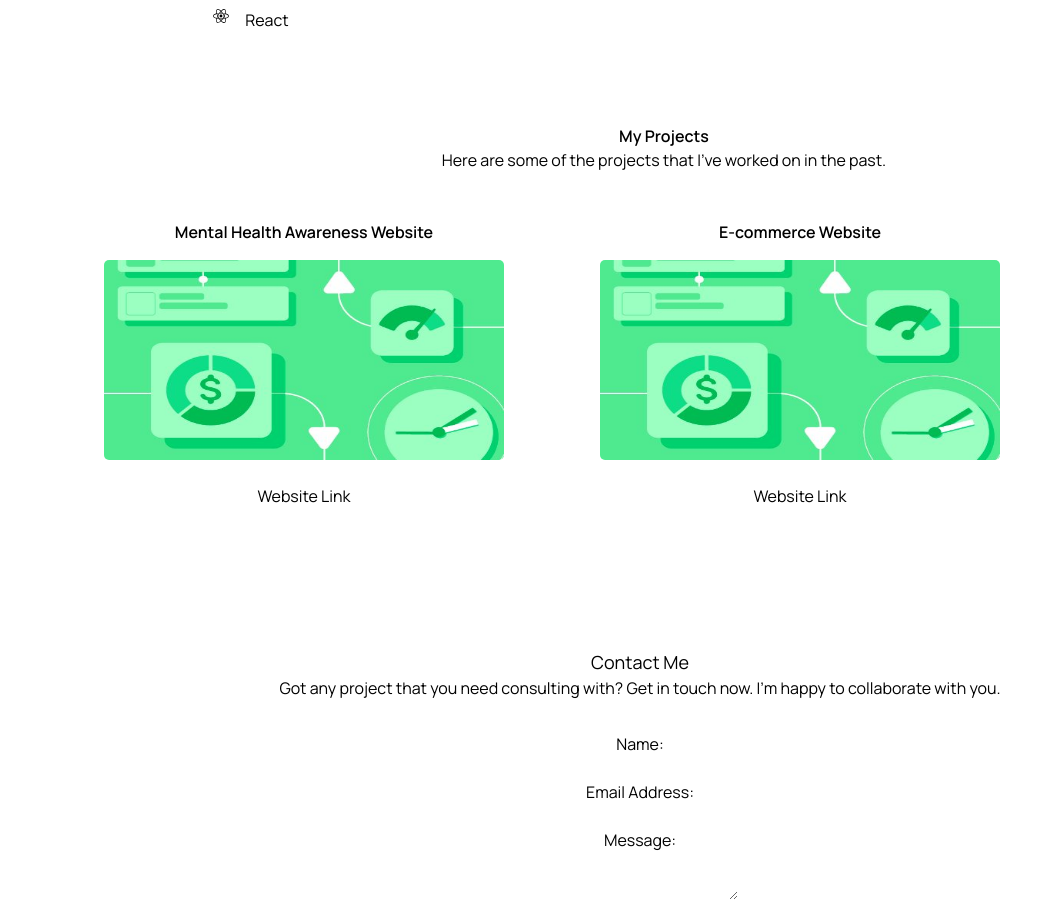
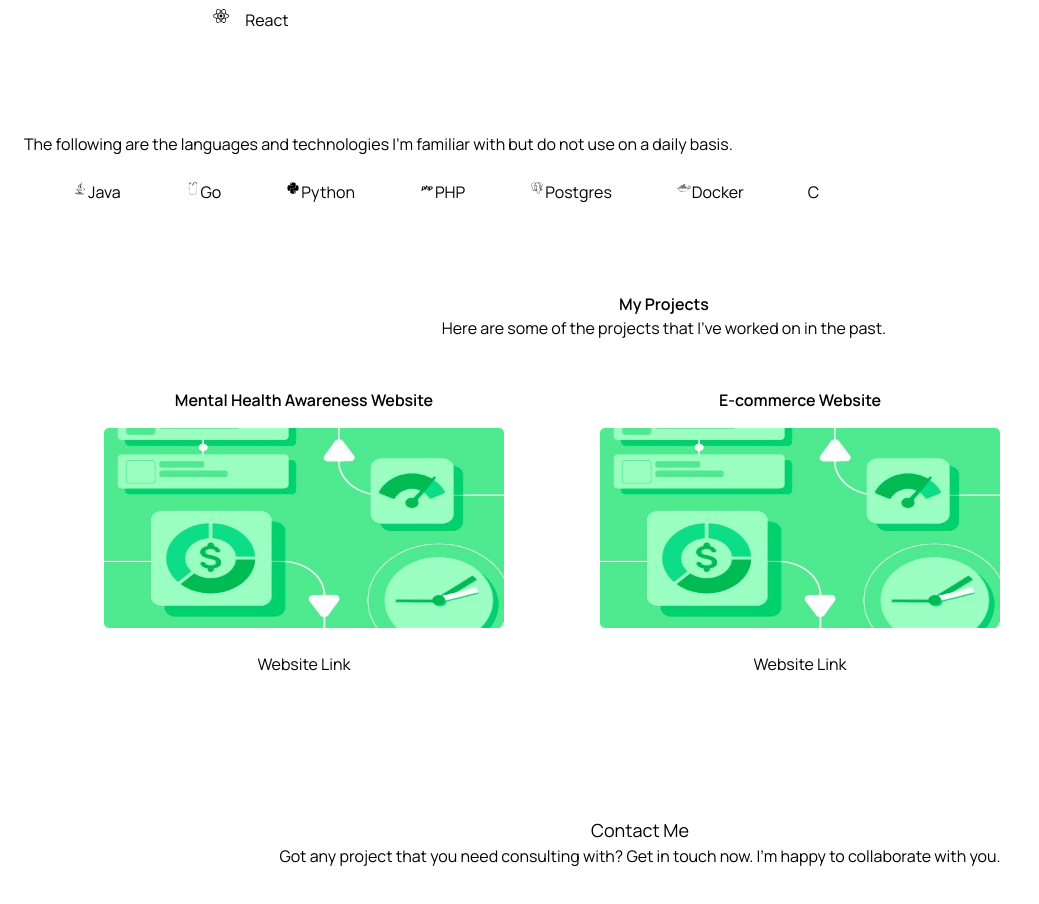
Before and after one commit to apella1/portfolio-website, a React (Create React App) app: page / in a window 1280 px wide. Shown: the part 1210-2114 px from the top of the page, without its empty margins (0-1039 px from the left). Built offline with nearby package versions, Linux system fonts and the light colour scheme.

Commit message:
Add familiar technologies

```diff
--- a/src/App.tsx
+++ b/src/App.tsx
@@ -1,7 +1,7 @@
 import React from 'react';
 import './App.css';
 
-import { Contact, FeaturedProject, Footer, Header} from './components';
+import { Contact, FamiliarTech, FeaturedProject, Footer, Header} from './components';
 import { Projects, Technologies } from './pages';
 
 function App() {
@@ -10,6 +10,7 @@ function App() {
         <Header />
         <FeaturedProject />
         <Technologies />
+        <FamiliarTech />
         <Projects />
         <Contact />
         <Footer />
--- /dev/null
+++ b/src/components/familiarTech/FamiliarTech.tsx
@@ -0,0 +1,22 @@
+import React from 'react'
+import './familiarTech.css'
+import { DiDocker, DiGo, DiJava, DiPhp, DiPostgresql, DiPython } from 'react-icons/di'
+
+const FamiliarTech = () => {
+  return (
+    <section className='familiar-technologies p-6 flex flex-col'>
+       <h3>The following are the languages and technologies I'm familiar with but do not use on a daily basis.</h3>
+       <div className="familiar-languages flex flex-wrap p-4">
+            <p><DiJava /> Java</p>
+            <p><DiGo /> Go</p>
+            <p><DiPython /> Python</p>
+            <p><DiPhp/> PHP</p>
+            <p><DiPostgresql />Postgres</p>
+            <p><DiDocker /> Docker</p>
+            <p>C</p>
+       </div>
+    </section>
+  )
+}
+
+export default FamiliarTech;
--- /dev/null
+++ b/src/components/familiarTech/familiarTech.css
@@ -0,0 +1,5 @@
+.familiar-languages p {
+    display: flex;
+    margin: 0.25rem;
+    margin: 0.5rem 2rem;
+}
--- a/src/components/index.ts
+++ b/src/components/index.ts
@@ -4,3 +4,4 @@ export {default as Footer} from './footer/Footer';
 export {default as Project} from './project/Project';
 export {default as FeaturedProject} from './featuredProject/FeaturedProject';
 export {default as Contact} from './contact/Contact';
+export {default as FamiliarTech} from './familiarTech/FamiliarTech';
```
Also changed, not shown: 1 other file (tests, documents, lock files or other folders).
